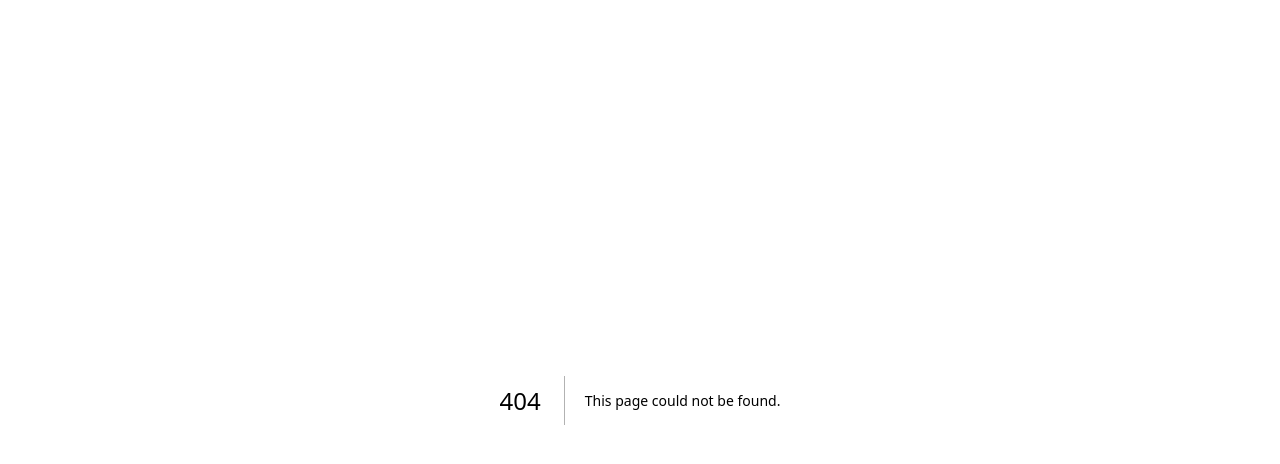
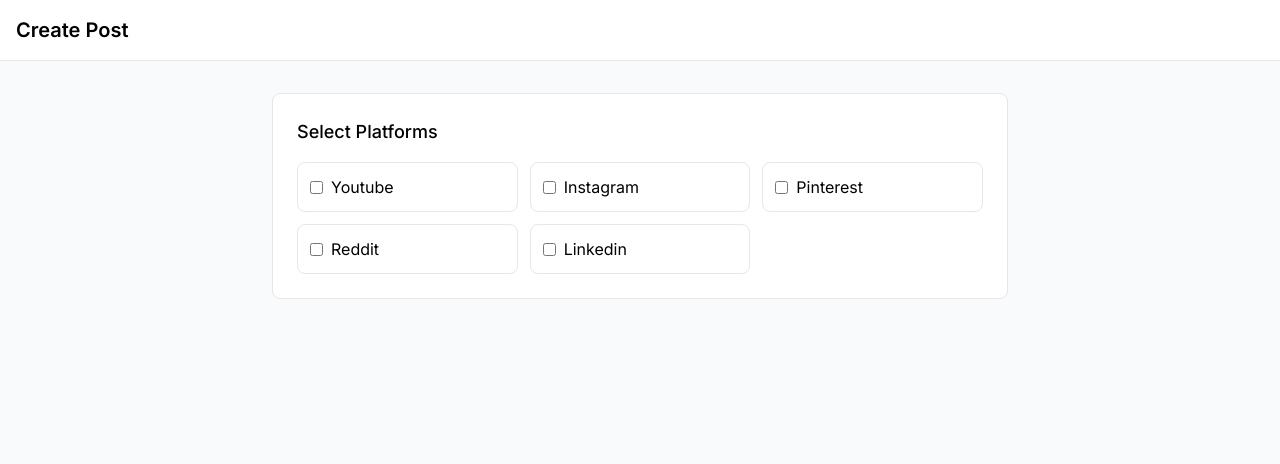
Before and after one commit to haiderali077/mutli-platform, a Next.js app in the folder frontend/: page /compose in a window 1280 px wide. Before the commit this address had no page. Shown: the top 464 px of the page. Built offline with nearby package versions, Linux system fonts and the light colour scheme.

Commit message:
add compose page with platform selection

```diff
--- /dev/null
+++ b/frontend/app/compose/page.tsx
@@ -0,0 +1,43 @@
+"use client";
+
+import { useState } from "react";
+
+export default function ComposePage() {
+  const [selectedPlatforms, setSelectedPlatforms] = useState<string[]>([]);
+
+  const platforms = ["youtube", "instagram", "pinterest", "reddit", "linkedin"];
+
+  return (
+    <div className="min-h-screen bg-gray-50">
+      <header className="border-b bg-white">
+        <div className="container mx-auto px-4 py-4">
+          <h1 className="text-xl font-semibold">Create Post</h1>
+        </div>
+      </header>
+
+      <main className="container mx-auto px-4 py-8 max-w-3xl">
+        <div className="bg-white rounded-lg border p-6">
+          <h2 className="text-lg font-medium mb-4">Select Platforms</h2>
+          <div className="grid grid-cols-3 gap-3">
+            {platforms.map((p) => (
+              <label key={p} className="flex items-center gap-2 p-3 border rounded-lg cursor-pointer hover:bg-gray-50">
+                <input
+                  type="checkbox"
+                  checked={selectedPlatforms.includes(p)}
+                  onChange={(e) => {
+                    if (e.target.checked) {
+                      setSelectedPlatforms([...selectedPlatforms, p]);
+                    } else {
+                      setSelectedPlatforms(selectedPlatforms.filter(x => x !== p));
+                    }
+                  }}
+                />
+                <span className="capitalize">{p}</span>
+              </label>
+            ))}
+          </div>
+        </div>
+      </main>
+    </div>
+  )
+}
```
